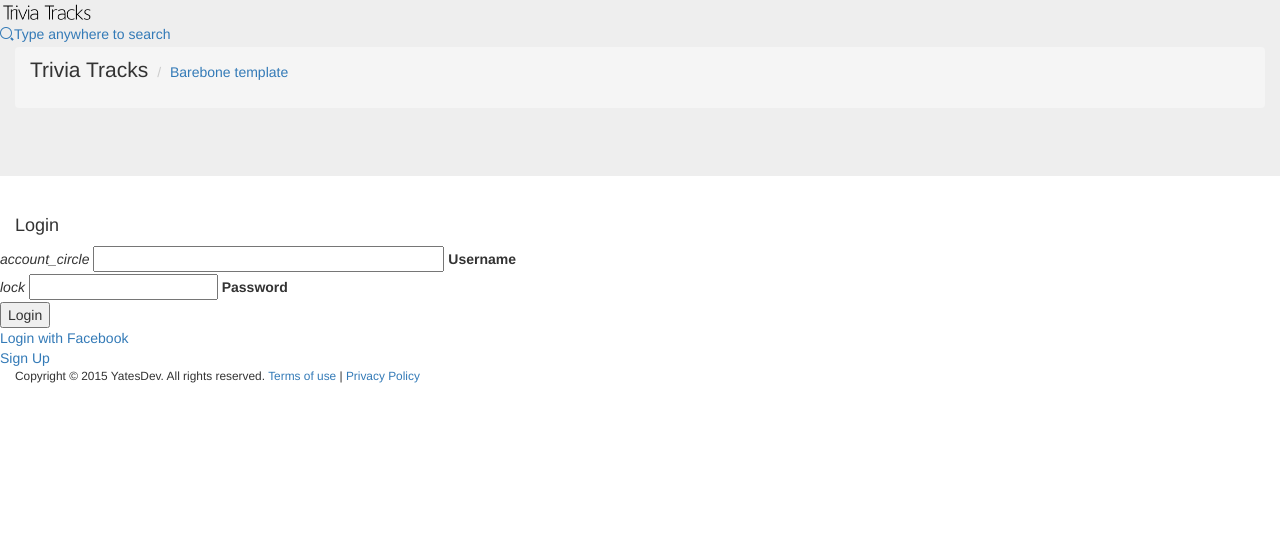
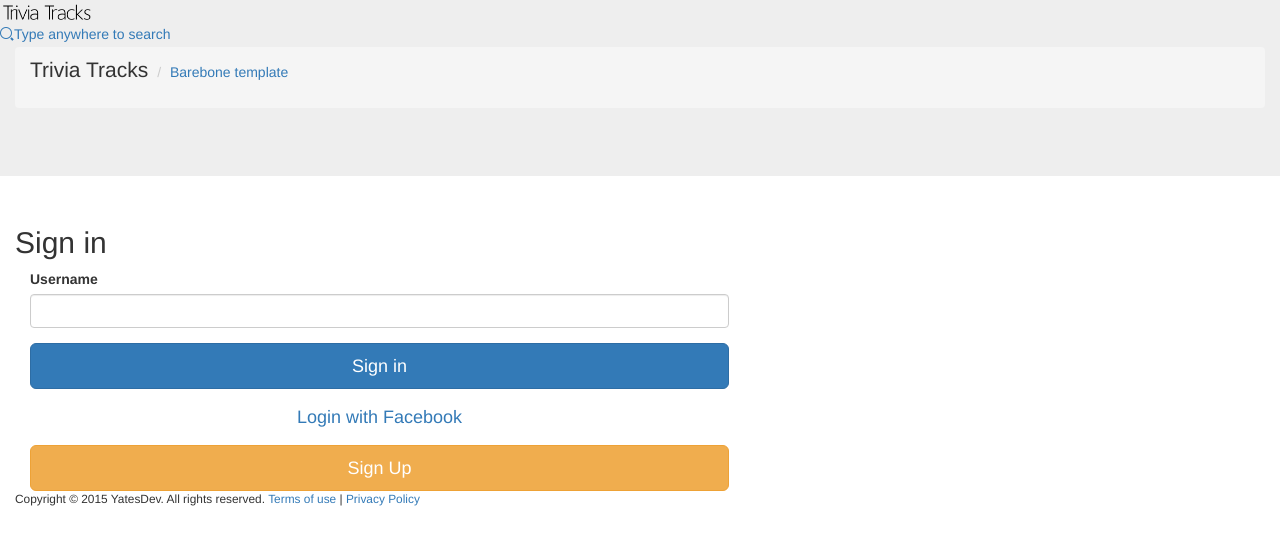
Before and after one commit to yatesdev/TriviaTracks, a Django app: page /login/ in a window 1280 px wide. Shown: the part 126-671 px from the top of the page. Run offline with Django 3.2, Linux system fonts and the light colour scheme; parts of the project's set-up code (start-up, migrations or seed data) failed here and were passed over; some libraries are stand-ins or nearby versions; some web fonts are replaced.

Commit message:
Removed Password from Login Logic
Password was deemed to be unnecessary for needs. Too complex for a quick
request app.

```diff
--- a/home/forms.py
+++ b/home/forms.py
@@ -8,10 +8,9 @@ class SearchForm(forms.Form):
 	market = forms.CharField(initial='US',widget=forms.HiddenInput)
 
 class UserForm(forms.ModelForm):
-	password = forms.CharField(widget=forms.PasswordInput())
 	class Meta:
 		model = User
-		fields = ('first_name','last_name','username','email','password')
+		fields = ('first_name','last_name','username','email')
 
 class UserProfileForm(forms.ModelForm):
 	class Meta:
--- a/home/templates/home/login.html
+++ b/home/templates/home/login.html
@@ -1,34 +1,61 @@
 {%extends "home/__base.html" %}
 {% block title %} Login | {{block.super}} {% endblock %}
 {% block login_menu %} active {% endblock %}
+{% block breadcrumbs %}
+<li><a href="#" class="active">Login</a></li>
+{% endblock %}
 {% block content %}
-
-	<h4>Login</h4>
+<!-- 	<div class="col-xs-12">
+		<h2>Login</h2>
 		<form action="{% url "login" %}" method="POST">
 			{% csrf_token %}
 			<div class="row">
-			<div class="input-field col s12">
-				<i class="material-icons prefix">account_circle</i>
+				<div class="col-xs-12">
+					<label for="username">Username</label>
 					<input id="username" type="text" name="username" size="40"/>
-				<label for="username">Username</label>
 				</div>
 			</div>
-		<div class="row">
-			<div class="input-field col s12">
-				<i class="material-icons prefix">lock</i>
-				<input id="password" type="password" name="password" size="0"/>
-				<label for="Password">Password</label>
+			<div class="col-xs-6">
+				<button id="loginsubmit" class="btn btn-complete btn-cons" type="submit">Login</button>
 			</div>
-		</div>
-		<div class="row">
-			<button id="loginsubmit" class="btn-large col s12" type="submit">Login</button>
-		</div>
-		<div class="row">
-			<a class="btn-large blue col s12" href="{% url 'social:begin' 'facebook' %}?next={{ request.path }}">Login with Facebook</a>
+			<div class="col-xs-6">
+				<a class="btn btn-block btn-warning btn-cons" href="{% url 'social:begin' 'facebook' %}?next={{ request.path }}">Login with Facebook</a>
 			</div>
 			<div class="row">
 				<a class="btn-large yellow darken-2 col s12" href="{% url "register" %}">Sign Up</a>
 			</div>
 		</form>
+	</div> -->
+	<div class="login-container">
+        <div class="p-l-50 m-l-20 p-r-50 m-r-20 sm-p-l-15 sm-p-r-15">
+          <!-- <img src="assets/img/logo.png" alt="logo" data-src="assets/img/logo.png" data-src-retina="assets/img/logo_2x.png" width="78" height="22"> -->
+          <h2 class="">Sign in</h2>
+          <!-- START Login Form -->
+          <form id="form-login" class="p-t-15" role="form" action="{% url "login" %}" method="POST">
+	        {% csrf_token %}
+            <!-- START Form Control-->
+            <div class="form-group form-group-default col-md-7">
+              <label>Username</label>
+              <div class="controls">
+                <input type="text" name="username" placeholder="" class="form-control" required>
+              </div>
+            </div>
+            <div class="col-md-7">
+	            <button class="btn btn-primary btn-block btn-lg btn-cons m-t-10 m-b-30" type="submit">Sign in</button>
+	            <a class="btn btn-block btn-lg btn-complete btn-cons" href="{% url 'social:begin' 'facebook' %}?next={{ request.path }}">Login with Facebook</a>
+				<a class="btn btn-block btn-lg btn-warning btn-cons" href="{% url "register" %}">Sign Up</a>
+			</div>
+          </form>
+          <!--END Login Form-->
+          <!-- <div class="pull-bottom sm-pull-bottom">
+            <div class="m-b-30 p-r-80 sm-m-t-20 sm-p-r-15 sm-p-b-20 clearfix">
+              <div class="col-sm-9 no-padding m-t-10">
+                <p><small>
+		        		Create a pages account. If you have a facebook account, log into it for this process. Sign in with <a href="#" class="text-info">Facebook</a> or <a href="#" class="text-info">Google</a></small>
+                </p>
+              </div>
+            </div>
+           </div>
+       	</div> -->
    	</div>
 {% endblock%}
--- a/home/views.py
+++ b/home/views.py
@@ -123,12 +123,12 @@ def register(request):
 		profile_form = UserProfileForm(data=request.POST)
 		if user_form.is_valid() and profile_form.is_valid():
 			user = user_form.save()
-			user.set_password(user.password)
+			user.set_password("password") #Removing passwords from logins, will have a constant from now on.
 			user.save()
 			profile = profile_form.save(commit=False)
 			profile.user = user
 			profile.save()
-			user = authenticate(username=request.POST['username'], password=request.POST['password'])
+			user = authenticate(username=request.POST['username'], password="password")
 			auth_login(request,user)
 			registered = True
 		else:
@@ -146,7 +146,7 @@ def login(request):
 
 	if request.method == 'POST':
 		username = request.POST['username']
-		password = request.POST['password']
+		password = "password"
 
 		user = authenticate(username=username, password=password)
 		if user:
@@ -156,8 +156,7 @@ def login(request):
 			else:
 				return HttpResponse("Your account has been deactivated")
 		else:
-			print("Invalid login details: {0}, {1}".format(username,password))
-			return HttpResponse("Invalid login details supplied.")
+			return render_to_response('home/login.html',{'invalid': 1},context)
 	else:
 		search_form = SearchForm()
 		return render_to_response('home/login.html',{'search_form':search_form}, context)
```
Lines whose indentation alone changed are shown as unchanged.
